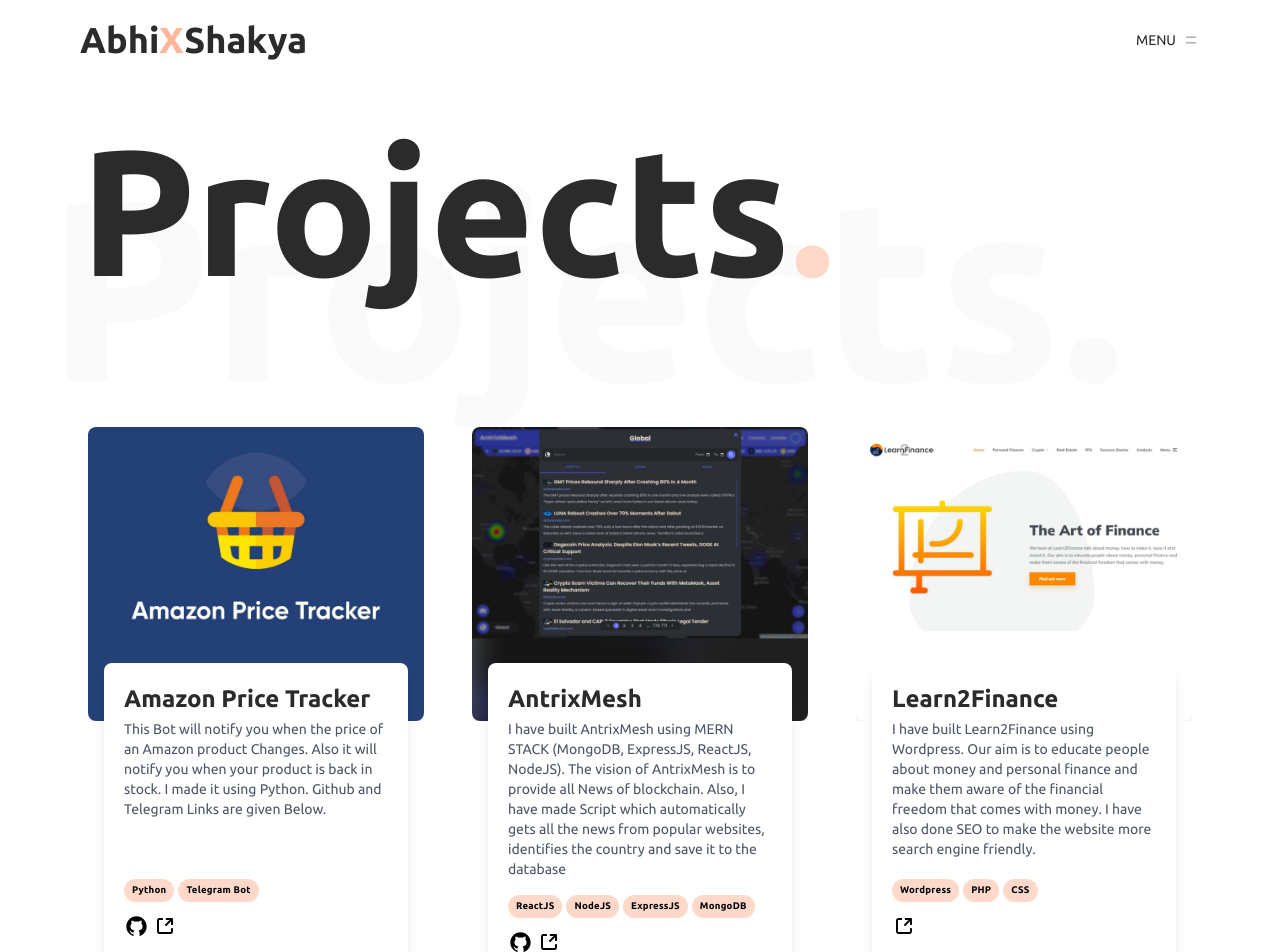
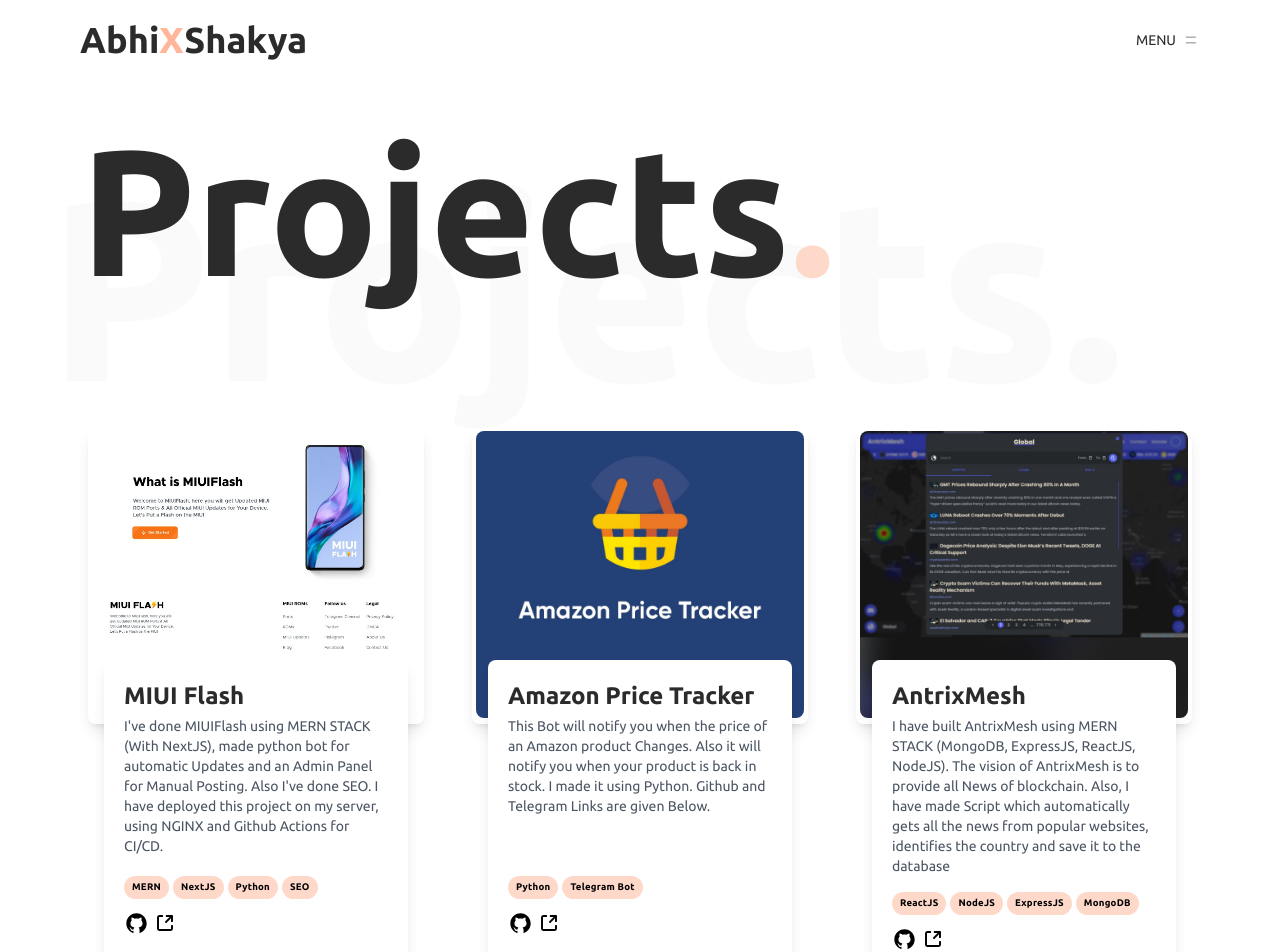
Before and after one commit to AbhiXShakya/portfolio, a Next.js app: page /projects in a window 1280 px wide. Shown: the top 952 px of the page. Built offline with nearby package versions, Linux system fonts and the light colour scheme.

Commit message:
added MIUIFlash Project

```diff
--- a/components/projects.jsx
+++ b/components/projects.jsx
@@ -3,6 +3,17 @@
 
 const Projects = () => {
   const projects = [
+    {
+      id: 0,
+      name: "MIUI Flash",
+      description:
+        "I've done MIUIFlash using MERN STACK (With NextJS), made python bot for automatic Updates and an Admin Panel for Manual Posting. Also I've done SEO. I have deployed this project on my server, using NGINX and Github Actions for CI/CD.",
+      link: "https://miuiflash.com",
+      github: "https://github.com/AbhiXShakya/MIUIFlash",
+      image: "/images/MIUIFlash-by-AbhiXShakya.jpeg",
+      alt: "MIUIFlash by AbhiXShakya",
+      tags: ["MERN", "NextJS", "Python", "SEO"],
+    },
     {
       id: 1,
       name: "Amazon Price Tracker",
@@ -52,14 +63,16 @@
           {projects.map((project) => (
             <div key={project.id} className="mx-6 mt-16">
               <div>
+                <div className="shadow-lg rounded-lg px-1 pt-1">
                   <Image
                     src={project.image}
                     alt={project.alt}
-                  className="object-cover object-center w-full rounded-lg shadow-md"
+                    className="object-cover object-center w-full rounded-lg"
                     width={1600}
                     height={1400}
                     priority={true}
                   />
+                </div>
                 <div className="relative px-4 -mt-16">
                   <div className="p-5 bg-white rounded-lg shadow-lg">
                     <h2 className="text-2xl font-extrabold font-ubuntu">
```
Also changed, not shown: public/images/MIUIFlash-by-AbhiXShakya.jpeg (added). Lines whose indentation alone changed are shown as unchanged.
